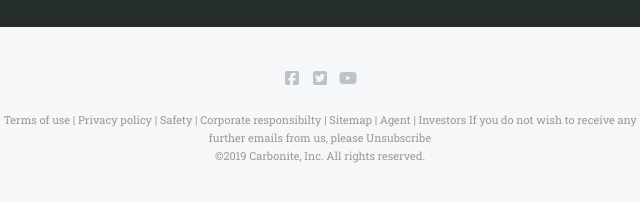
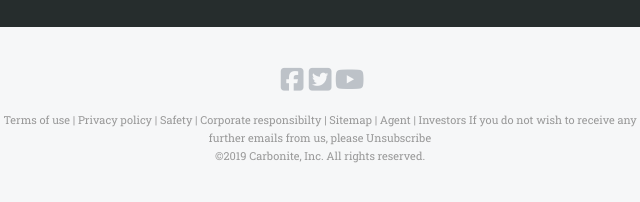
Before and after one commit to ArnoldPires/HTML-email, a plain HTML site: page Sushi/index.html in a window 1280 px wide. Shown: the part 886-1088 px from the top of the page, 320-960 px from the left. Drawn offline with Linux system fonts and the light colour scheme.

Commit message:
made social media icon font larger

```diff
--- a/Sushi/index.html
+++ b/Sushi/index.html
@@ -106,6 +106,9 @@
 		font-size: 11px;
 		line-height: 18px;
 		text-decoration: none;
+	}
+	.fab {
+		font-size: 26px;
 	}
 	.footer-links a {
 		color: #999999;
```
